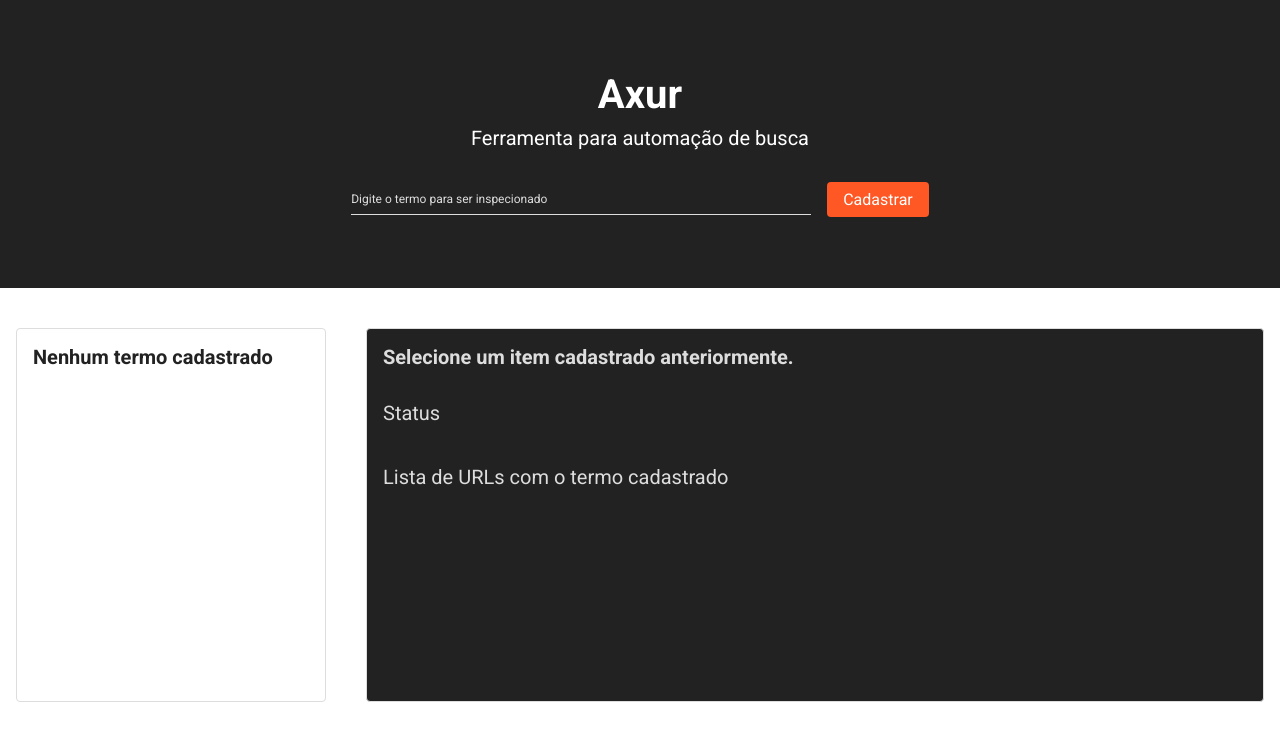
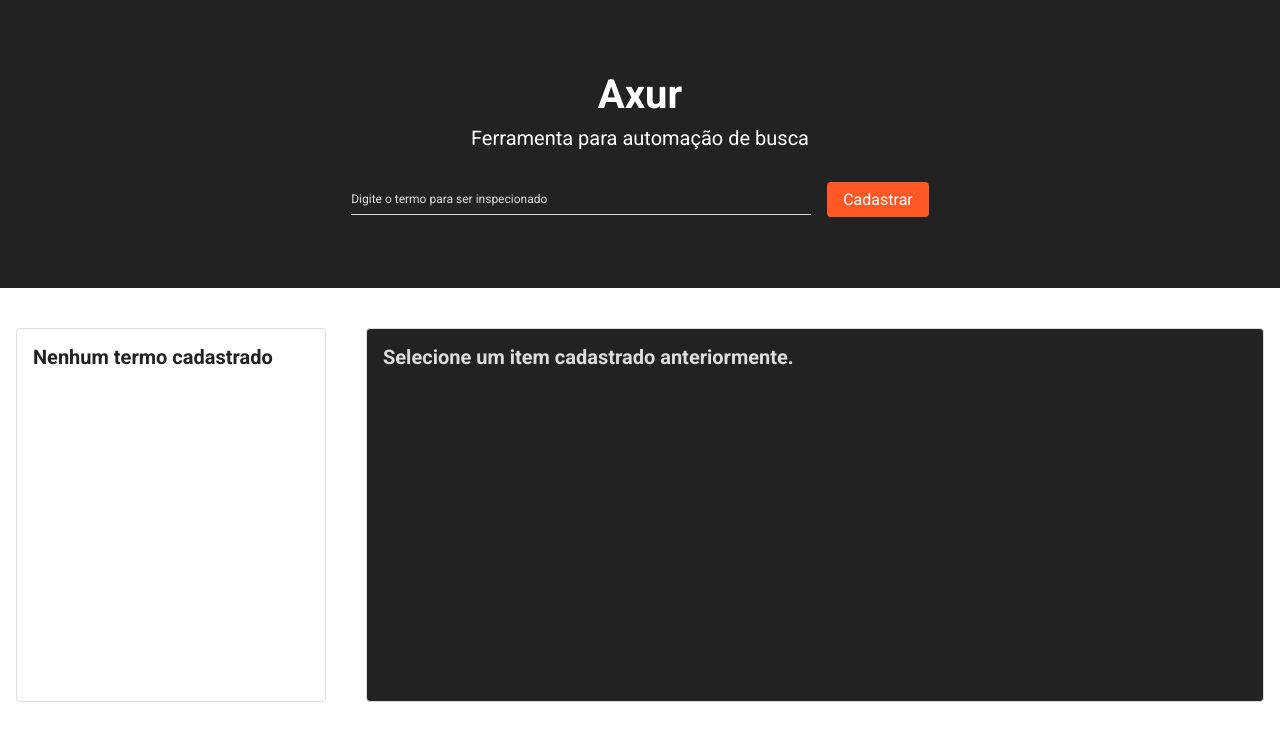
Before and after one commit to wellingtondw/axur, a React app: page / in a window 1280 px wide. Shown: the top 740 px of the page. Built offline with nearby package versions, Linux system fonts and the light colour scheme.

Commit message:
refactoring code

```diff
--- a/src/pages/Home/index.tsx
+++ b/src/pages/Home/index.tsx
@@ -36,9 +36,8 @@ const Home: React.FC = () => {
 
   const handleSaveTerm = useCallback(async () => {
     const { data } = await api.post('/crawl', { keyword: inputValue });
-
+    const { id } = data;
     const list = localStorage.getItem('@axur:registered-terms');
-    const { id } = data;
     const newList = list
       ? JSON.stringify([...JSON.parse(list), { id, text: inputValue }])
       : JSON.stringify([{ id, text: inputValue }]);
@@ -60,7 +59,9 @@ const Home: React.FC = () => {
       case 'done':
         statusText = 'Concluído';
         break;
-
+      case 'active':
+        statusText = 'Em andamento';
+        break;
       default:
         statusText = '';
         break;
@@ -68,6 +69,11 @@ const Home: React.FC = () => {
 
     return <S.Status>{statusText}</S.Status>;
   }, []);
+
+  const { status, id: urlTermsId, urls } = urlTermsList;
+  const hasRegisteredItems = termsList.length > 0;
+  const termHasUrls = urls.length > 0;
+  const noUrlFoundForTerm = urls.length < 1 && urlTermsId;
 
   return (
     <S.Container>
@@ -89,7 +95,7 @@ const Home: React.FC = () => {
       <S.MainContainer>
         <S.PrimaryContentBox
           title={
-            termsList.length > 0
+            hasRegisteredItems
               ? 'Termos cadastrados'
               : 'Nenhum termo cadastrado'
           }
@@ -109,20 +115,22 @@ const Home: React.FC = () => {
           </S.WrapperItems>
         </S.PrimaryContentBox>
         <S.SecondaryContentBox
-          title={
-            urlTermsList?.id
-              ? urlTermsList.id
-              : 'Selecione um item cadastrado anteriormente.'
-          }
+          title={urlTermsId || 'Selecione um item cadastrado anteriormente.'}
           theme="secondary"
         >
           <S.ContentContainer>
+            {status && (
+              <>
                 <S.Title>Status</S.Title>
-            {urlTermsList && handleStatusText(urlTermsList.status)}
+                {handleStatusText(status)}
+              </>
+            )}
 
+            {termHasUrls && (
+              <>
                 <S.Title>Lista de URLs com o termo cadastrado</S.Title>
                 <S.LinkContainer>
-              {urlTermsList.urls.map(url => (
+                  {urls.map(url => (
                     <S.Link
                       key={url}
                       text={url}
@@ -132,6 +140,11 @@ const Home: React.FC = () => {
                     />
                   ))}
                 </S.LinkContainer>
+              </>
+            )}
+            {noUrlFoundForTerm && (
+              <S.Title>Nenhuma URL encontrada para esse termo</S.Title>
+            )}
           </S.ContentContainer>
         </S.SecondaryContentBox>
       </S.MainContainer>
```
Lines whose indentation alone changed are shown as unchanged.
